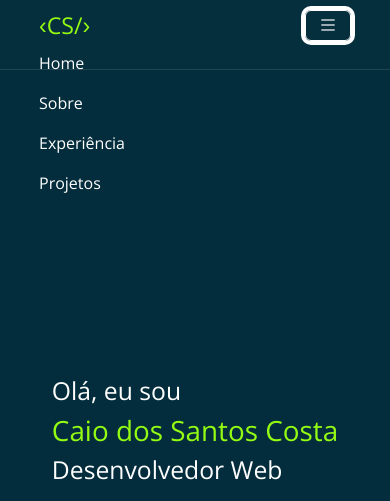
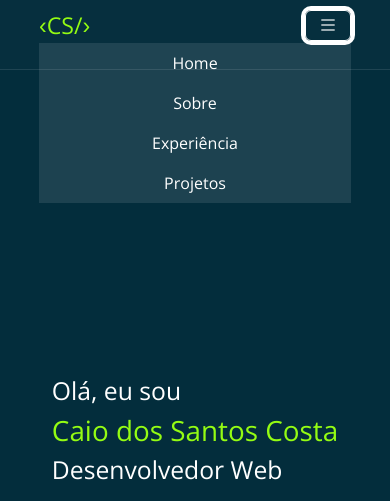
Before and after one commit to caiocostta/Portifolio, a website: page Index.html in a window 390 px wide. Both pictures are taken after a click on the button "Toggle navigation". Shown: the top 501 px of the page. Drawn offline with nearby package versions, Linux system fonts and the light colour scheme.

Commit message:
Menu mobile finalizado

```diff
--- a/Assets/css/Style.css
+++ b/Assets/css/Style.css
@@ -48,6 +48,9 @@ header .container-fluid{
 }
 .text-white:hover{
     color: #94FC13 !important;
+}
+.show{
+    background-color: rgba(255, 255, 255, 0.1) !important;
 }
 
 .btn-outline-info{
--- a/Index.html
+++ b/Index.html
@@ -16,7 +16,7 @@
                   <button style="border-color: #fff;" class="navbar-toggler text-white" type="button" data-bs-toggle="collapse" data-bs-target="#navbarNav" aria-controls="navbarNav" aria-expanded="false" aria-label="Toggle navigation">
                     <i class="bi bi-list text-white"></i>
                   </button>
-                  <div class="collapse navbar-collapse" id="navbarNav">
+                  <div class="collapse navbar-collapse text-center" id="navbarNav">
                     <ul class="navbar-nav">
                       <li class="nav-item">
                         <a class="nav-link text-white" aria-current="page" href="#">Home</a>
```
